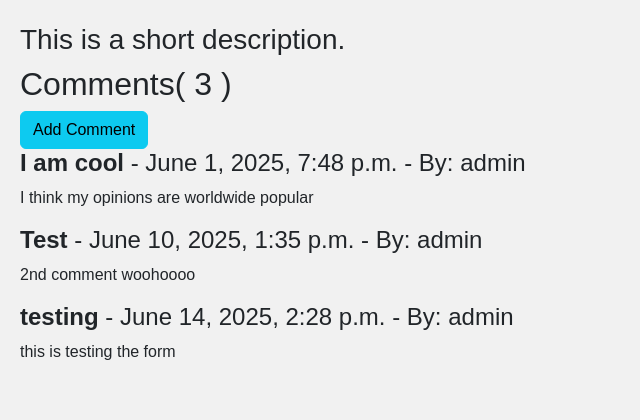
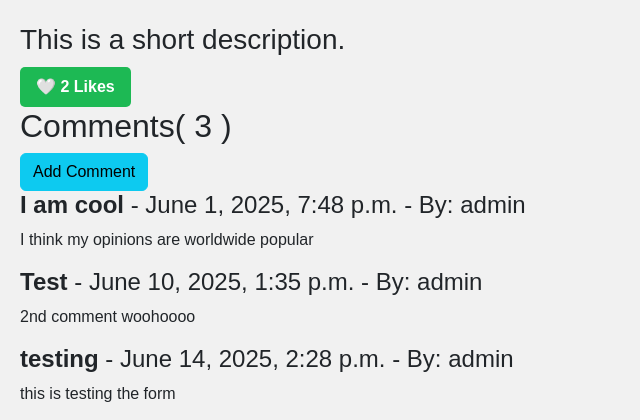
Before and after one commit to allcodejoker/django-blog, a Django app: page /blog_post/1/ in a window 1280 px wide. Shown: the part 541-961 px from the top of the page, without its empty margins (0-640 px from the left). Before the commit the page ends 901 px from the top, so only its background shows below. Run offline with Django 5.2, Linux system fonts and the light colour scheme; data comes from the database, SQL or seed files in the repository; both versions use the stored data as it was after the commit.

Commit message:
like posts

```diff
--- a/main/models.py
+++ b/main/models.py
@@ -16,9 +16,13 @@ class BlogPost(models.Model):
     blog_image = models.ImageField(upload_to=('blog_images/'))
     description = models.TextField()
     date = models.DateTimeField(auto_now_add=True)
+    likes = models.ManyToManyField(User, related_name="liked_posts", blank=True)
 
     def __str__(self):
         return self.title
+
+    def total_likes(self):
+        return self.likes.count()
 
 class Comment(models.Model):
     blog_post = models.ForeignKey(BlogPost, related_name="comments", on_delete=models.CASCADE)
--- a/main/templates/blog_post_details.html
+++ b/main/templates/blog_post_details.html
@@ -20,6 +20,18 @@
     </form>
 {% endif %}
 
+<form action="{% url 'like_post' blog_post.id %}" method="POST">
+    {% csrf_token %}
+    <button type="submit">
+        {% if user in blog_post.likes.all %}
+            <span style="color: red;">❤️</span>
+        {% else %}
+            <span style="color: white;">🤍</span>
+        {% endif %}
+        {{ blog_post.total_likes }} Likes
+    </button>
+</form>
+
 <h2>Comments({% if blog_post.comments.all %} {{ blog_post.comments.all|length }} {% endif %})</h2>
 
 {% if not blog_post.comments.all %}
--- a/main/urls.py
+++ b/main/urls.py
@@ -12,4 +12,5 @@ urlpatterns = [
     path('blog_update/<int:pk>/', views.blog_update, name="blog_update"),
     path('blog_delete/<int:pk>/', views.blog_delete, name="blog_delete"),
     path('add_comment/<int:pk>/', views.add_comment, name="add_comment"),
+    path('like_post/<int:post_id>/', views.like_post, name="like_post"),
 ]
--- a/main/views.py
+++ b/main/views.py
@@ -149,3 +149,16 @@ def add_comment(request, pk):
     else:
         print("Not logged in")
         return redirect('homepage')
+
+def like_post(request, post_id):
+    if not request.user.is_authenticated:
+        return redirect('login_user')
+
+    blog_post = BlogPost.objects.get(id=post_id)
+
+    if request.user in blog_post.likes.all():
+        blog_post.likes.remove(request.user)
+    else:
+        blog_post.likes.add(request.user)
+
+    return redirect('blog_post_details', pk=blog_post.pk)
```
Also changed, not shown: db.sqlite3, main/migrations/0006_blogpost_likes.py (added).
